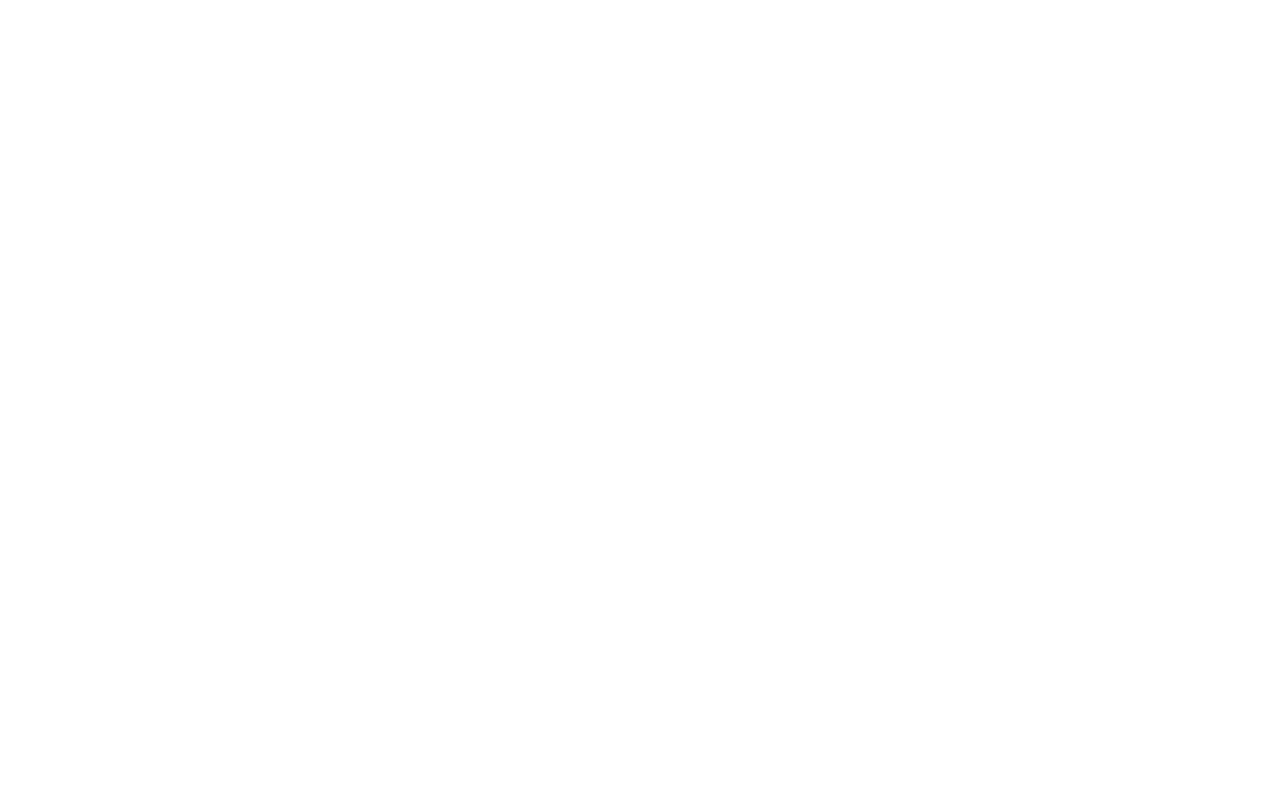
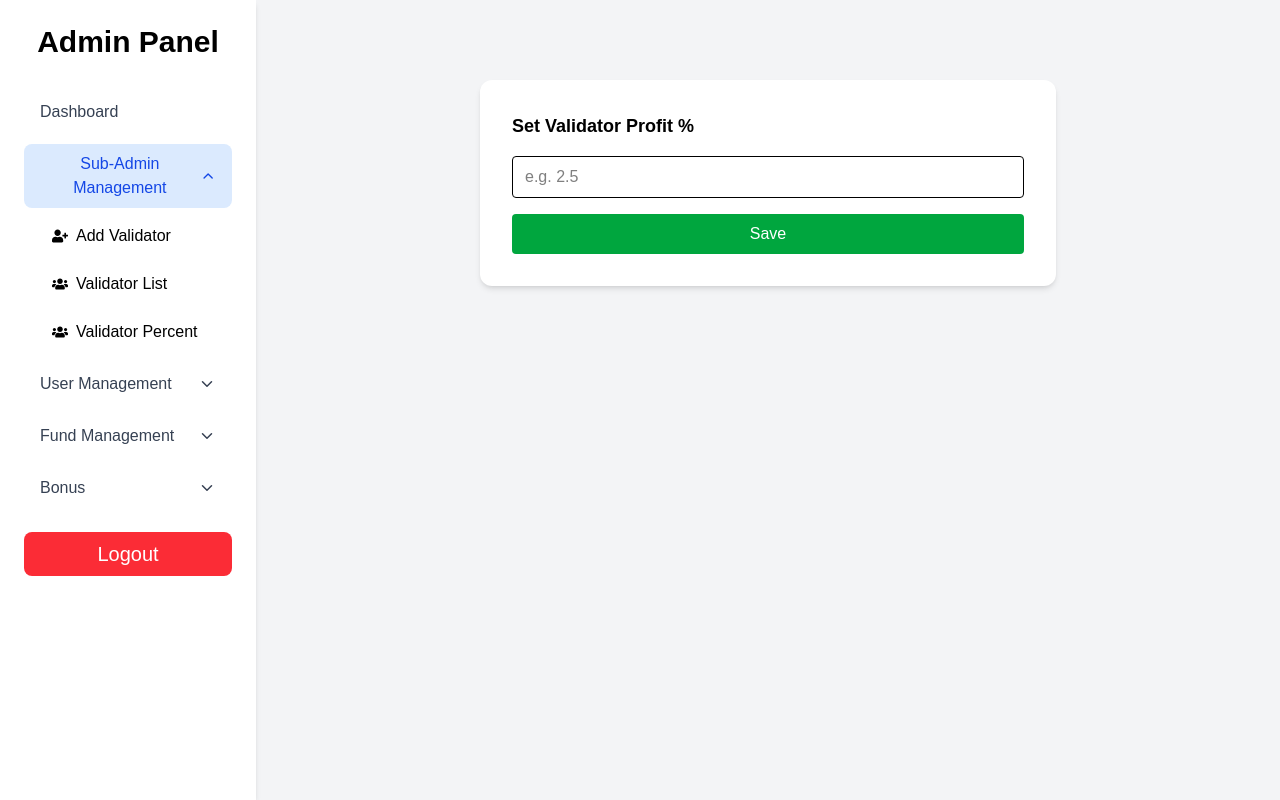
Before and after one commit to Bhushankumar1435/p2pnew, a React (Vite) app: page /admin/subadmin/validatorpercent in a window 1280 px wide. Before the commit this address had no page. Built offline with nearby package versions, Linux system fonts and the light colour scheme; sample sign-in values are in the browser's storage; a web font is replaced by a local one.

Commit message:
17-12-2025

```diff
--- a/src/App.jsx
+++ b/src/App.jsx
@@ -74,6 +74,7 @@
 import Globaldividend from "./admin/globaldividend/Globaldividend";
 import AccountActivation from "./admin/usermanage/AccountActivation";
 import ResolveDispute from "./admin/usermanage/ResolveDispute";
+import ValidatorPercent from "./admin/subadminManage/ValidatorPercent";
 
 const App = () => {
   return (
@@ -141,6 +142,7 @@
         {/* Sub-Admin management */}
         <Route path="add-subadmin" element={<AddSubAdmin />} />
         <Route path="subadmin/list" element={<SubAdminList />} />
+        <Route path="subadmin/validatorpercent" element={<ValidatorPercent />} />
         {/* <Route path="subadmin/request" element={<SubAdminrequest />} /> */}
 
         {/* User management */}
--- a/src/admin/AdminLayout.jsx
+++ b/src/admin/AdminLayout.jsx
@@ -20,6 +20,7 @@
     if (path.startsWith("/admin/dashboard")) setActiveTab("dashboard");
     else if (path.startsWith("/admin/add-subadmin")) setActiveTab("add-subadmin");
     else if (path.startsWith("/admin/subadmin/list")) setActiveTab("subadmin-list");
+    else if (path.startsWith("/admin/subadmin/validatorpercent")) setActiveTab("validatorpercent");
     // else if (path.startsWith("/admin/subadmin/request")) setActiveTab("subadmin-request");
     else if (path.startsWith("/admin/subadmin/deposits")) setActiveTab("subadmin-deposits");
     else if (path.startsWith("/admin/users")) setActiveTab("user-list");
--- a/src/admin/AdminSidebar.jsx
+++ b/src/admin/AdminSidebar.jsx
@@ -82,14 +82,20 @@
                   onClick={() => handleNav("/admin/add-subadmin")}
                   className="w-full text-left px-3 py-2 rounded-lg hover:bg-gray-100 flex items-center gap-2"
                 >
-                  <FaUserPlus /> Add Sub-Admin
+                  <FaUserPlus /> Add Validator
                 </button>
 
                 <button
                   onClick={() => handleNav("/admin/subadmin/list")}
                   className="w-full text-left px-3 py-2 rounded-lg hover:bg-gray-100 flex items-center gap-2"
                 >
-                  <FaUsers /> Sub-Admin List
+                  <FaUsers /> Validator List
+                </button>
+                <button
+                  onClick={() => handleNav("/admin/subadmin/validatorpercent")}
+                  className="w-full text-left px-3 py-2 rounded-lg hover:bg-gray-100 flex items-center gap-2"
+                >
+                  <FaUsers /> Validator Percent
                 </button>
 
                 {/* <button
--- /dev/null
+++ b/src/admin/subadminManage/ValidatorPercent.jsx
@@ -0,0 +1,62 @@
+import React, { useState } from "react";
+import { toast, ToastContainer } from "react-toastify";
+import { SetValidatorPercentApi } from "../../api/Adminapi";
+
+const ValidatorPercent = () => {
+  const [percent, setPercent] = useState("");
+  const [loading, setLoading] = useState(false);
+
+  const handleSave = async () => {
+    const value = Number(percent);
+
+    if (!value || value <= 0) {
+      return toast.error("Enter valid percent");
+    }
+
+    setLoading(true);
+
+    const payload = {
+      percent: value,
+    };
+
+    const res = await SetValidatorPercentApi(payload);
+
+    setLoading(false);
+
+    if (res?.success) {
+      toast.success("Percent updated successfully");
+      setPercent("");
+    } else {
+      toast.error(res?.message || "Failed to update percent");
+    }
+  };
+
+  return (
+    <div className="max-w-xl mx-auto bg-white p-8 rounded-xl shadow-md mt-10">
+      <ToastContainer position="top-right" autoClose={3000} />
+
+      <h2 className="text-lg font-semibold mb-4">
+        Set Validator Profit %
+      </h2>
+
+      <input
+        type="number"
+        step="0.1"
+        value={percent}
+        onChange={(e) => setPercent(e.target.value)}
+        className="w-full border px-3 py-2 rounded mb-4"
+        placeholder="e.g. 2.5"
+      />
+
+      <button
+        onClick={handleSave}
+        disabled={loading}
+        className="w-full bg-green-600 text-white py-2 rounded"
+      >
+        {loading ? "Saving..." : "Save"}
+      </button>
+    </div>
+  );
+};
+
+export default ValidatorPercent;
--- a/src/api/Adminapi.js
+++ b/src/api/Adminapi.js
@@ -253,3 +253,9 @@
     return [];
   }
 };
+
+// --------------------------------------------
+// ADMIN - SET VALIDATOR PERCENT
+// --------------------------------------------
+export const SetValidatorPercentApi = (data) =>
+  adminPost("admin/set-percent", data, true);
--- a/src/api/protectedApi.js
+++ b/src/api/protectedApi.js
@@ -155,18 +155,9 @@
 
 export const getUserOrderhistory = async (page = 1, limit = 10) => {
   try {
-    const res = await api.get("/user/order-history", {
+    const res = await api.get("user/order-history", {
       params: { page, limit },
     });
-
-    /**
-     * Expected backend response:
-     * {
-     *   success: true,
-     *   data: [],
-     *   totalCount: number
-     * }
-     */
     return res.data;
   } catch (err) {
     return (
@@ -177,3 +168,24 @@
     );
   }
 };
+
+// ================================
+// GET USER PERCENT
+// ================================
+export const getUserPercentApi = async () => {
+  try {
+    const res = await api.get("user/percents");
+
+    return {
+      success: res.data.success,
+      percents: res.data.data,
+      message: res.data.message,
+    };
+  } catch (err) {
+    return {
+      success: false,
+      percent: 0,
+      message: "Failed to fetch percent",
+    };
+  }
+};
--- a/src/components/Pendingvalidations.jsx
+++ b/src/components/Pendingvalidations.jsx
@@ -2,7 +2,7 @@
 import Header from "../components/Header";
 import Footer from "../components/Footer";
 import { toast, ToastContainer } from "react-toastify";
-import { getUserOrderhistory } from "../api/protectedApi";
+import { getUserOrderhistory, getUserPercentApi } from "../api/protectedApi";
 import { useNavigate } from "react-router-dom";
 
 
@@ -27,6 +27,7 @@
 
   const [showModal, setShowModal] = useState(false);
   const [selectedDeal, setSelectedDeal] = useState(null);
+  const [profitPercent, setProfitPercent] = useState(0);
 
   const navigate = useNavigate();
 
@@ -59,8 +60,19 @@
   /* ================= INITIAL LOAD ================= */
   useEffect(() => {
     fetchOrders();
+    fetchProfitPercent();
     // eslint-disable-next-line
   }, []);
+
+ const fetchProfitPercent = async () => {
+  const res = await getUserPercentApi();
+
+  if (res?.success) {
+    setProfitPercent(res.percents);
+  } else {
+    toast.error(res?.message);
+  }
+};
 
   /* ================= INFINITE SCROLL ================= */
   useEffect(() => {
@@ -224,11 +236,11 @@
             <h3 className="text-lg font-semibold mb-3">
               Confirm Order Pickup
             </h3>
-
             <p className="text-sm text-gray-700 mb-6">
               To manage this order, please update it to validator and earn
-              a <b>2.5% profit</b> from the order.
+              <b className="text-green-600"> {profitPercent}% profit</b> from the order.
             </p>
+
 
             <div className="flex gap-3">
               <button
--- a/src/subadmin/subadminauth/SubAdminLogin.jsx
+++ b/src/subadmin/subadminauth/SubAdminLogin.jsx
@@ -181,9 +181,9 @@
           {/*  Step 1: Login Form */}
           {step === 1 && (
             <form className="w-full space-y-3 px-6" onSubmit={handleLogin}>
-              <label className="block text-left font-medium">Validator Email</label>
+              <label className="block text-left font-medium">Validator Email / User ID</label>
               <input
-                type="email"
+                type="text"
                 placeholder="Enter Email"
                 value={email}
                 onChange={(e) => setEmail(e.target.value)}
```
Also changed, not shown: src/api/SubAdminapi.js (line endings or trailing spaces). Lines whose indentation alone changed are shown as unchanged.
